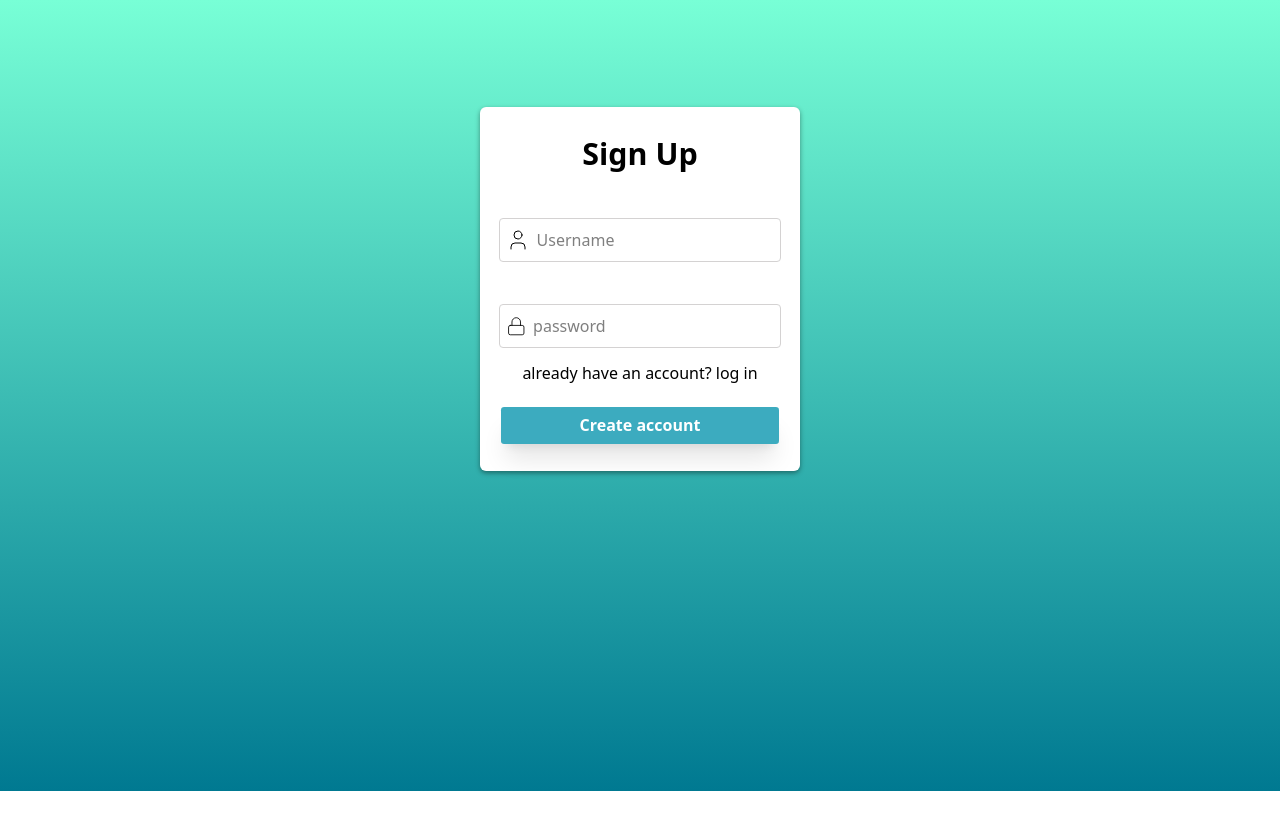
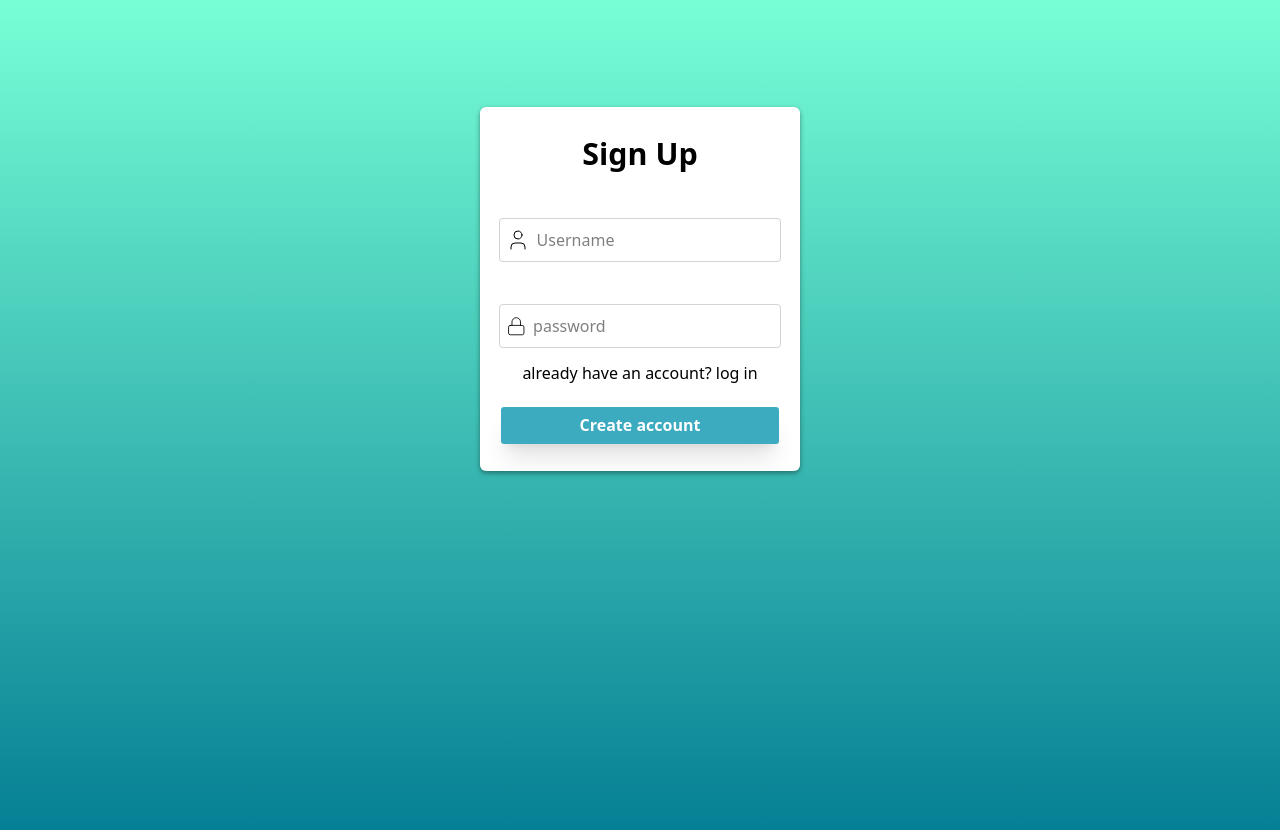
Before and after one commit to tobiayinmiro23/tom_frontend, a React (Vite) app: page / in a window 1280 px wide. Shown: the top 830 px of the page. Before the commit the page ends 800 px from the top, so only its background shows below. Built offline with nearby package versions, Linux system fonts and the light colour scheme; no server answers.

Commit message:
Adjust padding in .Signup class and format img styles
Increased the bottom padding of the .Signup class from 40vh to 50vh.

```diff
--- a/src/App.css
+++ b/src/App.css
@@ -8,7 +8,7 @@ img {
     background: -webkit-linear-gradient(to right, #78ffd6, #007991);
     background: linear-gradient(rgb(120, 255, 214), rgb(0, 121, 145));
     padding-top: 6.7rem;
-    padding-bottom: 40vh;
+    padding-bottom: 50vh;
 
 }
 
```
